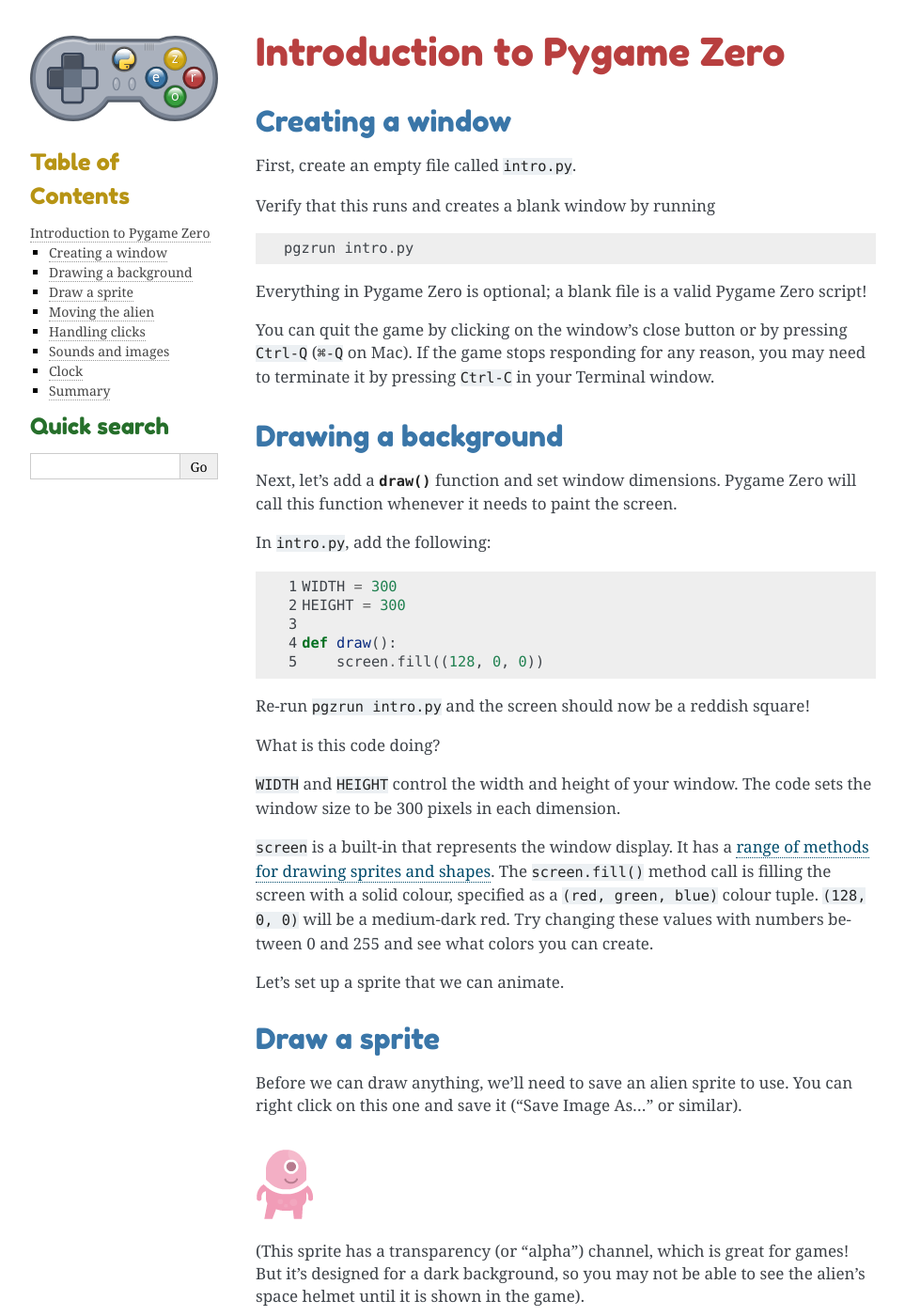
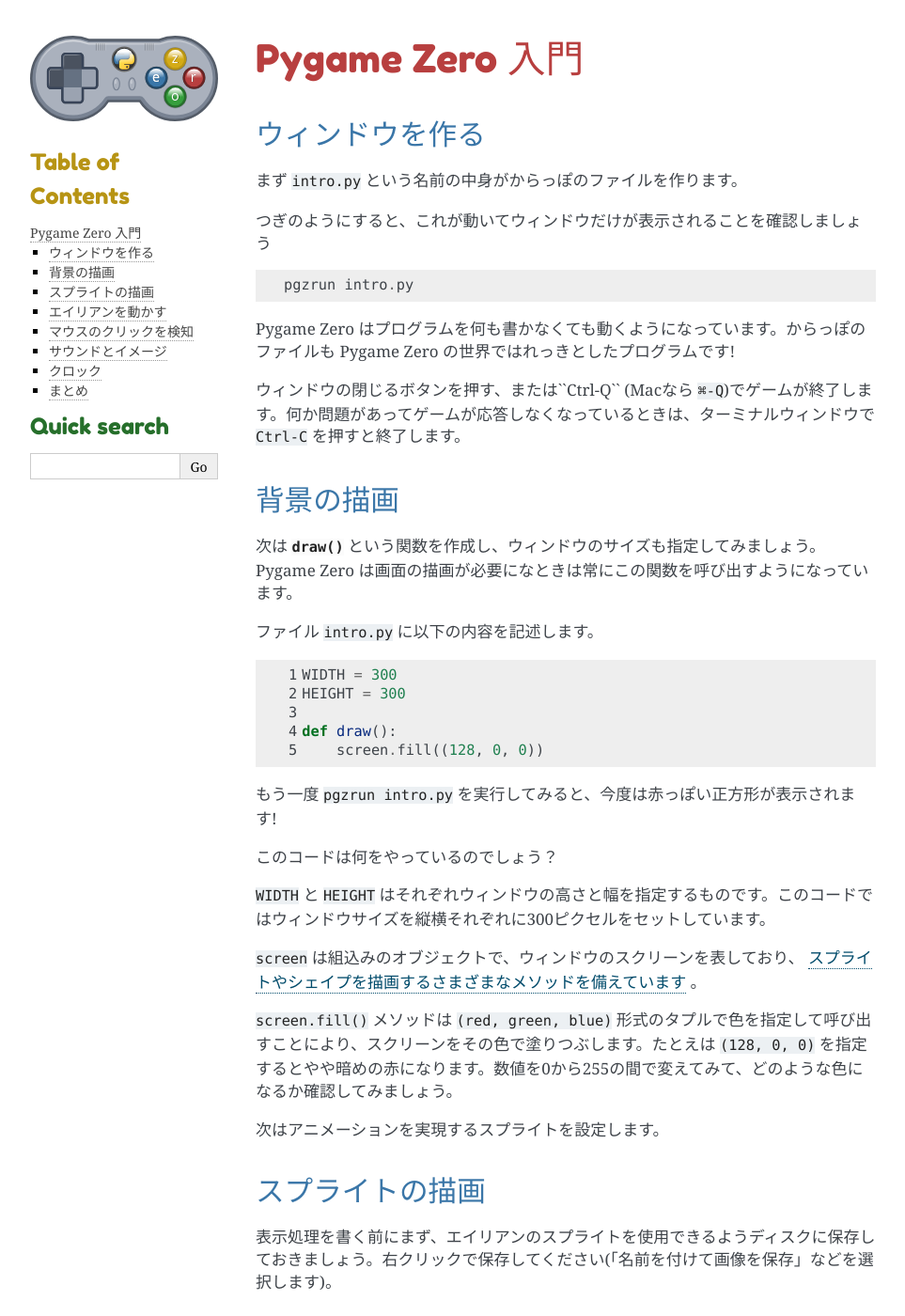
Before and after one commit to yasusii/pgzero-japanese, a Sphinx documentation site: the page built from doc/introduction.rst, in a window 1280 px wide and 1400 px high. Shown: the whole window at 94% size, without its empty margins (148-1111 px from the left). Built offline with Sphinx 7.4.7, drawn with Linux system fonts in a browser that asks for light colours; pages that are not in the unit, such as notebooks, are missing from menus; some of the changed text lies outside the part shown.

Commit message:
translated introduction.rst

```diff
--- a/doc/introduction.rst
+++ b/doc/introduction.rst
@@ -1,33 +1,29 @@
-Introduction to Pygame Zero
-===========================
+Pygame Zero 入門
+===============
 
 .. highlight:: python
     :linenothreshold: 5
 
-Creating a window
------------------
+ウィンドウを作る
+---------------
 
-First, create an empty file called ``intro.py``.
+まず ``intro.py`` という名前の中身がからっぽのファイルを作ります。
 
-Verify that this runs and creates a blank window by running ::
+つぎのようにすると、これが動いてウィンドウだけが表示されることを確認しましょう ::
 
     pgzrun intro.py
 
-Everything in Pygame Zero is optional; a blank file is a valid Pygame Zero
-script!
-
-You can quit the game by clicking on the window's close button or by pressing
-``Ctrl-Q`` (``⌘-Q`` on Mac). If the game stops responding for any reason, you
-may need to terminate it by pressing ``Ctrl-C`` in your Terminal window.
+Pygame Zero はプログラムを何も書かなくても動くようになっています。からっぽのファイルも Pygame Zero の世界ではれっきとしたプログラムです!
 
 
-Drawing a background
---------------------
+ウィンドウの閉じるボタンを押す、または``Ctrl-Q`` (Macなら ``⌘-Q``)でゲームが終了します。何か問題があってゲームが応答しなくなっているときは、ターミナルウィンドウで ``Ctrl-C`` を押すと終了します。
 
-Next, let's add a :func:`draw` function and set window dimensions. Pygame Zero
-will call this function whenever it needs to paint the screen.
+背景の描画
+----------
 
-In ``intro.py``, add the following::
+次は :func:`draw` という関数を作成し、ウィンドウのサイズも指定してみましょう。Pygame Zero は画面の描画が必要になときは常にこの関数を呼び出すようになっています。
+
+ファイル ``intro.py`` に以下の内容を記述します。 ::
 
     WIDTH = 300
     HEIGHT = 300
@@ -35,48 +31,40 @@
     def draw():
         screen.fill((128, 0, 0))
 
-Re-run ``pgzrun intro.py`` and the screen should now be a reddish square!
+もう一度 ``pgzrun intro.py`` を実行してみると、今度は赤っぽい正方形が表示されます!
 
-What is this code doing?
+このコードは何をやっているのでしょう？
 
-``WIDTH`` and ``HEIGHT`` control the width and height of your window. The code
-sets the window size to be 300 pixels in each dimension.
+``WIDTH`` と ``HEIGHT`` はそれぞれウィンドウの高さと幅を指定するものです。このコードではウィンドウサイズを縦横それぞれに300ピクセルをセットしています。
 
-``screen`` is a built-in that represents the window display. It has a
-:ref:`range of methods for drawing sprites and shapes <screen>`. The
-``screen.fill()`` method call is filling the screen with a solid colour,
-specified as a ``(red, green, blue)`` colour tuple. ``(128, 0, 0)`` will be a
-medium-dark red. Try changing these values with numbers between 0 and 255
-and see what colors you can create.
+``screen`` は組込みのオブジェクトで、ウィンドウのスクリーンを表しており、
+:ref:`スプライトやシェイプを描画するさまざまなメソッドを備えています <screen>` 。
 
-Let's set up a sprite that we can animate.
+``screen.fill()`` メソッドは ``(red, green, blue)`` 形式のタプルで色を指定して呼び出すことにより、スクリーンをその色で塗りつぶします。たとえは ``(128, 0, 0)`` を指定するとやや暗めの赤になります。数値を0から255の間で変えてみて、どのような色になるか確認してみましょう。
+
+次はアニメーションを実現するスプライトを設定します。
 
 
-Draw a sprite
--------------
+スプライトの描画
+---------------
 
-Before we can draw anything, we'll need to save an alien sprite to use. You can
-right click on this one and save it ("Save Image As..." or similar).
+表示処理を書く前にまず、エイリアンのスプライトを使用できるようディスクに保存しておきましょう。右クリックで保存してください(「名前を付けて画像を保存」などを選択します)。
 
 .. image:: _static/alien.png
 
-(This sprite has a transparency (or "alpha") channel, which is great for games!
-But it's designed for a dark background, so you may not be able to see the
-alien's space helmet until it is shown in the game).
+(このスプライトは、ゲームに必要な画像透明表示を行うアルファ・チャンネルを備えています。ただし暗い背景で使うことを前提にしたものなので、エイリアンの宇宙服のヘルメット部分は、実際にゲーム内で表示するまでよく見えないかもしれません。
 
 .. tip::
 
-    You can find lots of free sprites, including this one, on `kenney.nl
-    <https://kenney.nl/assets?q=2d>`_. This one comes from the
+    このエイリアンをはじめ、たくさんの無料スプライトが
+    `kenney.nl
+    <https://kenney.nl/assets?q=2d>`_ で入手できます。 エイリアンは
     `Platformer Art Deluxe pack
-    <https://kenney.nl/assets/platformer-art-deluxe>`_.
+    <https://kenney.nl/assets/platformer-art-deluxe>`_ に収録されています。
 
-You need to save the file in the right place so that Pygame Zero can find it.
-Create a directory called ``images`` and save the image into it as
-``alien.png``. Both of those must be lower case. Pygame Zero will complain
-otherwise, to alert you to a potential cross-platform compatibility pitfall.
+保存したファイルは Pygame Zero から見付けやすい場所に置きましょう。 ``images`` という名前のディレクトリを作成し、その中に ``alien.png`` を保存します。ディレクトリ名とファイル名はどちらも小文字を使ってください。そうしないと、Pygame Zeroはクロスプラットフォームの互換性に穴ができてしまうという警告を発します。
 
-If you've done that, your project should look like this:
+ファイルの保存を終えた段階で、プロジェクトのファイル配置は次のようになっているはずです。
 
 .. code-block:: none
 
@@ -85,13 +73,11 @@
     │   └── alien.png
     └── intro.py
 
-``images/`` is the standard directory that Pygame Zero will look in to find
-your images.
+Pygame Zero ``images/`` ディレクトリから画像を探し出します。
 
-There's a built-in class called :class:`Actor` that you can use to represent a
-graphic to be drawn to the screen.
+:class:`Actor` という組込みのクラスがあります。これを使うとスクリーンへ画像を表示することができます。
 
-Let's define one now. Change the ``intro.py`` file to read::
+では試してみましょう。 ``intro.py`` を次のように変更してください。 ::
 
     alien = Actor('alien')
     alien.pos = 100, 56
@@ -103,85 +89,73 @@
         screen.clear()
         alien.draw()
 
-Your alien should now be appearing on screen! By passing the string ``'alien'``
-to the ``Actor`` class, it automatically loads the sprite, and has attributes
-like positioning and dimensions. This allows us to set the ``HEIGHT`` of
-the window based on the height of the alien.
+エイリアンがスクリーンに表示されました! ``Actor`` クラスに ``'alien'`` という文字列を指定すると、自動的にスプライトを読み込み、位置やサイズなどの属性がセットされます。 ここではこの属性を利用してエイリアンの高さを元に ``HEIGHT`` の値を設定しています。
 
-The ``alien.draw()`` method draws the sprite to the screen at its current
-position.
+``alien.draw()`` メソッドはスクリーン上の現在の位置にスプライトを描画します。
 
+エイリアンを動かす
+-----------------
 
-Moving the alien
-----------------
-
-Let's set the alien off-screen; change the ``alien.pos`` line to read::
+エイリアンをいったんスクリーンの外に出します。 ``alien.pos`` の行を次のように変更してください。 ::
 
     alien.topright = 0, 10
 
-Note how you can assign to ``topright`` to move the alien actor by its
-top-right corner. If the right-hand edge of the alien is at ``0``, the
-alien is just offscreen to the left.  Now let's make it move. Add the following
-code to the bottom of the file::
+``topright`` に値をセットすることでエイリアンの右上の座標で位置を指定 することがで
+きます。もしエイリアン右上のx座標が  ``0`` だったらエイリアンはスクリーンの外になり表示されません。続いてこれを動かしてみましょう。ファイルの末尾に次のコードを追加してください。 ::
 
     def update():
         alien.left += 2
         if alien.left > WIDTH:
             alien.right = 0
 
-Pygame Zero will call your :func:`update` function once every frame. Moving the
-alien a small number of pixels every frame will cause it to slide across the
-screen. Once it slides off the right-hand side of the screen, we reset it back
-to the left.
+Pygame Zeroはフレーム描画のたびに、関数  :func:`update` を呼び出します。フレームごとに表示位置を数ピクセルずつ変えることで、アイリアンがスクリーンをすーっと横切っていくように見えます。エイリアンが右端に消えたところで座標をリセットし、ふたたび左端から現れるようにしています。
 
-Your functions ``draw()`` and ``update()`` work in similar ways but are
-designed for two different purposes.  The ``draw()`` function draws the current
-position of the alien while the ``update()`` function is used to show the alien
-moving on the screen.
+``draw()`` と ``update()`` は似ていますが使う目的が違います。
+``draw()`` がエイリアンの最初の位置を描画するのに対し、
+``update()`` はスクリーン上でエイリアンを動かして見せるために使います。
 
+マウスのクリックを検知
+---------------------
 
-Handling clicks
----------------
-
-Let's make the game do something when you click on the alien. To do this we
-need to define a function called :func:`on_mouse_down`. Add this to the source
-code::
+今度はマウスでエイリアンをクリックしたとき何かおきるようにしてみましょう。
+これの機能を実現する関数は :func:`on_mouse_down` です。これをソースド
+コードに追加します。 ::
 
     def on_mouse_down(pos):
         if alien.collidepoint(pos):
-            print("Eek!")
+            print("うひゃあ!")
         else:
-            print("You missed me!")
+            print("ざんねんでした!")
 
-You should run the game and try clicking on and off the alien.
+ゲームを起動して、エイリアンやエイリアンがいないところをクリックしてみてください。
 
-Pygame Zero is smart about how it calls your functions. If you don't define
-your function to take a ``pos`` parameter, Pygame Zero will call it without
-a position. There's also a ``button`` parameter for ``on_mouse_down``. So we
-could have written::
+Pygame Zeroは関数の呼び出し方を自動的に判別するようになっています。関
+数を ``pos`` パラメータ無しで定義すると、Pygame Zeroはパラメータを使わ
+ずに関数を呼び出します。  ``on_mouse_down`` には同じように省略可能なパ
+ラメータ  ``button`` があります。たとえばパラメータを使わずに次のように書けます。 ::
 
     def on_mouse_down():
-        print("You clicked!")
+        print("クリックされたよ!")
 
-or::
+パラメータを使う場合の例はこうなります。 ::
 
     def on_mouse_down(pos, button):
         if button == mouse.LEFT and alien.collidepoint(pos):
-            print("Eek!")
+            print("うひゃあ!")
 
 
 
-Sounds and images
+サウンドとイメージ
 -----------------
 
-Now let's make the alien appear hurt. Save these files:
+それでは次にエイリアンが倒れるようにしてみましょう。次のファイルを保存してください。
 
-* `alien_hurt.png <_static/alien_hurt.png>`_ - save this as ``alien_hurt.png``
-  in the ``images`` directory.
-* `eep.wav <_static/eep.wav>`_ - create a directory called ``sounds`` and save
-  this as ``eep.wav`` in that directory.
+* `alien_hurt.png <_static/alien_hurt.png>`_ - ``alien_hurt.png``
+  という名前で ``images`` ディレクトリに保存してください。
+* `eep.wav <_static/eep.wav>`_ - ``sounds`` という名前のディレクトリを新たに作り、
+  ``eep.wav`` という名前で保存してください。
 
-Your project should now look like this:
+プロジェクトのファイル構成は次のようになります。
 
 .. code-block:: none
 
@@ -193,29 +167,24 @@
     │   └── eep.wav
     └── intro.py
 
-``sounds/`` is the standard directory that Pygame Zero will look in to find
-your sound files.
+``sounds/`` はPygame Zero がサウンド・ファイルを探し出す標準のディレクトリです。
 
-Now let's change the ``on_mouse_down`` function to use these new resources::
+``on_mouse_down`` を変更してこれら新しく追加したファイルを使うようにしましょう。 ::
 
     def on_mouse_down(pos):
         if alien.collidepoint(pos):
             alien.image = 'alien_hurt'
             sounds.eep.play()
 
-Now when you click on the alien, you should hear a sound, and the sprite will
-change to an unhappy alien.
+これでエイリアンをクリックすると、音が鳴ってスプライトが倒れた姿のエイリアンに変わります。
 
-There's a bug in this game though; the alien doesn't ever change back to a
-happy alien (but the sound will play on each click). Let's fix this next.
+ただしこのプログラムにはバグがあります。一度クリックすると、エイリアンは元の姿に戻りません(にもかかわらずクリックのたびに音はします)。この部分を修正しましょう。
 
+クロック
+--------
 
-Clock
------
-
-If you're familiar with Python outside of games programming, you might know the
-``time.sleep()`` method that inserts a delay. You might be tempted to write
-code like this::
+あなたがゲームプログラミング以外でPythonを使ったことがあるなら、一定時間処理を止めるのに
+``time.sleep()`` を使うことを知っていて、次のようなコードを書こうとするかもしれません。 ::
 
     def on_mouse_down(pos):
         if alien.collidepoint(pos):
@@ -224,17 +193,16 @@
             time.sleep(1)
             alien.image = 'alien'
 
-Unfortunately, this is not at all suitable for use in a game. ``time.sleep()``
-blocks all activity; we want the game to go on running and animating. In fact
-we need to return from ``on_mouse_down``, and let the game work out when to
-reset the alien as part of its normal processing, all the while running your
-``draw()`` and ``update()`` methods.
+残念ながらこのようなコードはゲーム向きではありません。
+``time.sleep()`` はすべてのプログラム内の処理をすべれ止めてしてしまうためです。
+ここで必要なのはゲーム自体はそのまま進行し、アニメーションは動き続けることです。
+つまり ``on_mouse_down`` は処理を止めずにリターンして、通常処理の
+``draw()`` と ``update()`` を実行しながら、必要なときにだけエイリアンのリセット処理を行うようにしたいのです。
 
-This is not difficult with Pygame Zero, because it has a built-in
-:class:`Clock` that can schedule functions to be called later.
+Pygame Zero でこのような処理は難しくありません。組込みの :class:`Clock`
+を使えば時間をおいて後から実行する関数をスケジュールできるからです。
 
-First, let's "refactor" (ie. re-organise the code). We can create functions to
-set the alien as hurt and also to change it back to normal::
+ではリファクタリング(プログラムコードの構成し直し)してみましょう。エイリアンを倒れた姿にする関数と、それを元の状態に戻す関数を作成します。 ::
 
     def on_mouse_down(pos):
         if alien.collidepoint(pos):
@@ -249,36 +217,30 @@
     def set_alien_normal():
         alien.image = 'alien'
 
-This is not going to do anything different yet. ``set_alien_normal()`` won't be
-called. But let's change ``set_alien_hurt()`` to use the clock, so that the
-``set_alien_normal()`` will be called a little while after. ::
+このままだと前のコードと実行結果は変わりありません。
+``set_alien_normal()`` が呼び出されていないからです。
+``set_alien_hurt()`` で clock を使い、少し時間がたってから
+``set_alien_normal()`` を呼び出すように修正してみましょう。 ::
 
     def set_alien_hurt():
         alien.image = 'alien_hurt'
         sounds.eep.play()
         clock.schedule_unique(set_alien_normal, 0.5)
 
-``clock.schedule_unique()`` will cause ``set_alien_normal()`` to be called
-after ``0.5`` second. ``schedule_unique()`` also prevents the same function
-being scheduled more than once, such as if you click very rapidly.
+上記は ``clock.schedule_unique()`` で ``set_alien_normal()`` を
+ ``0.5`` 秒後に呼び出すようにしています。また、す早いクリックを連続しておこなった場合でも ``schedule_unique()`` は同じ関数を同時にひとつしかスケジュールできないようになっています。
 
-Try it, and you'll see the alien revert to normal after 0.5 second. Try clicking
-rapidly and verify that the alien doesn't revert until 0.5 second after the last
-click.
+プログラムを動かして試してみると、エイリアンをクリックして倒しても、0.5秒後には元に戻るようになっているはずです。す早く何度もクリックするのも試してみてください。一番最後のクリックから0.5秒後にエイリアンは元に戻るはずです。
 
-``clock.schedule_unique()`` accepts both integers and float numbers for the time interval. in the tutorial we are using
-a float number to show this but feel free to use both to see the difference and effects the different values have.
+``clock.schedule_unique()`` で指定する実行までの秒数は整数、小数のどちらでも指定できます。この例では小数を使っていますが、整数、小数いろいろ変えてみてどのように変わってくるか試してみてください。
 
 
-Summary
--------
+まとめ
+-----
 
-We've seen how to load and draw sprites, play sounds, handle input events, and
-use the built-in clock.
+ここまでで、スプライトを読み込んで表示、音の再生、マウスの入力イベント処理、組込みの clock の使い方を学びました。
 
-You might like to expand the game to keep score, or make the alien move more
-erratically.
+ゲームをさらに拡張してスコアを表示したり、エイリアンがもっと不規則な動き方をするようにしたいかもしれませんね。
 
-There are lots more features built in to make Pygame Zero easy to use. Check
-out the :doc:`built in objects <builtins>` to learn how to use the rest of the
-API.
+Pygame Zero にはかんたんに使える組込みの機能がまだたくさんあります。
+:doc:`built in objects <builtins>` を読んで、そのほかのAPIの使い方を学んでください。
```
